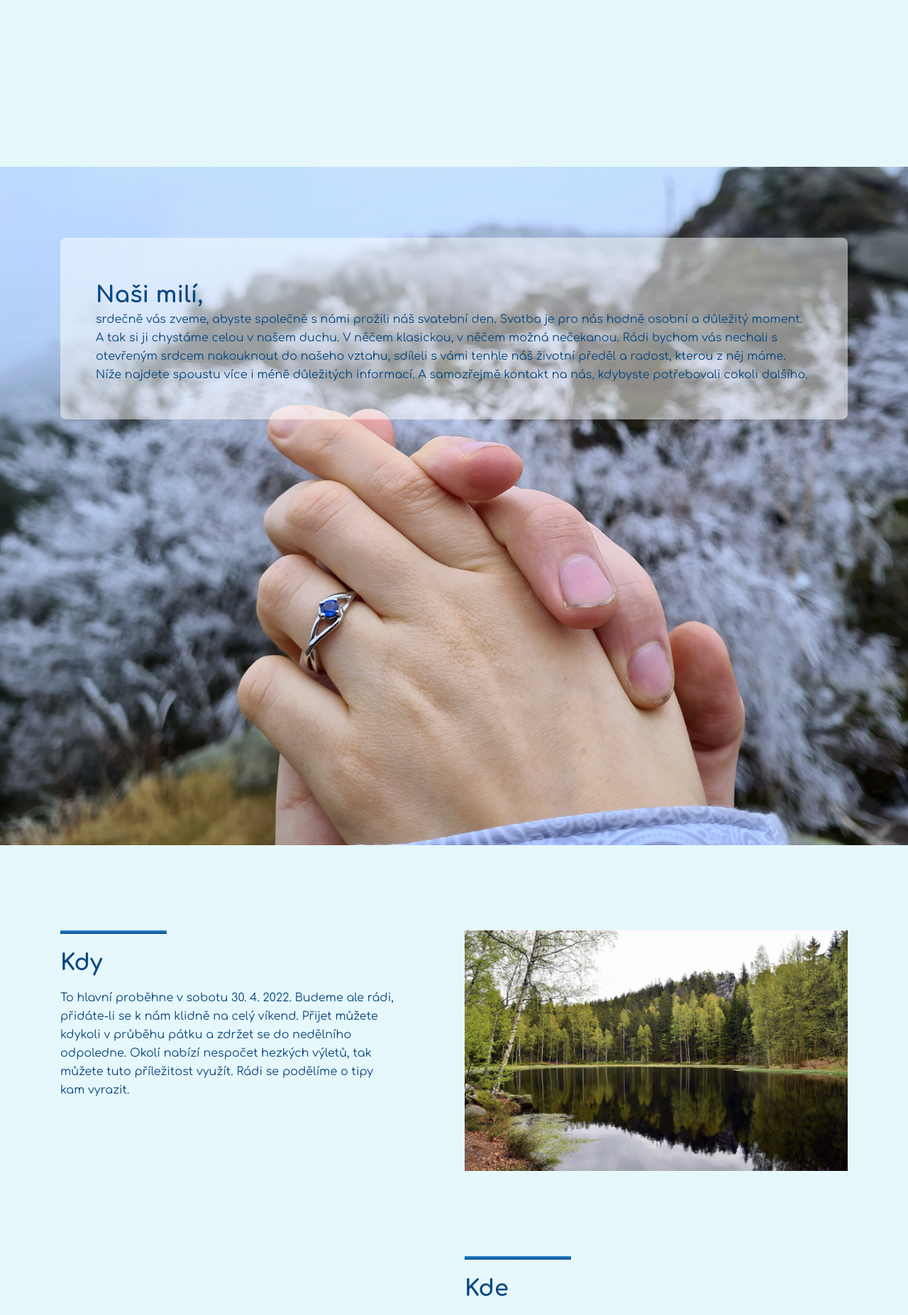
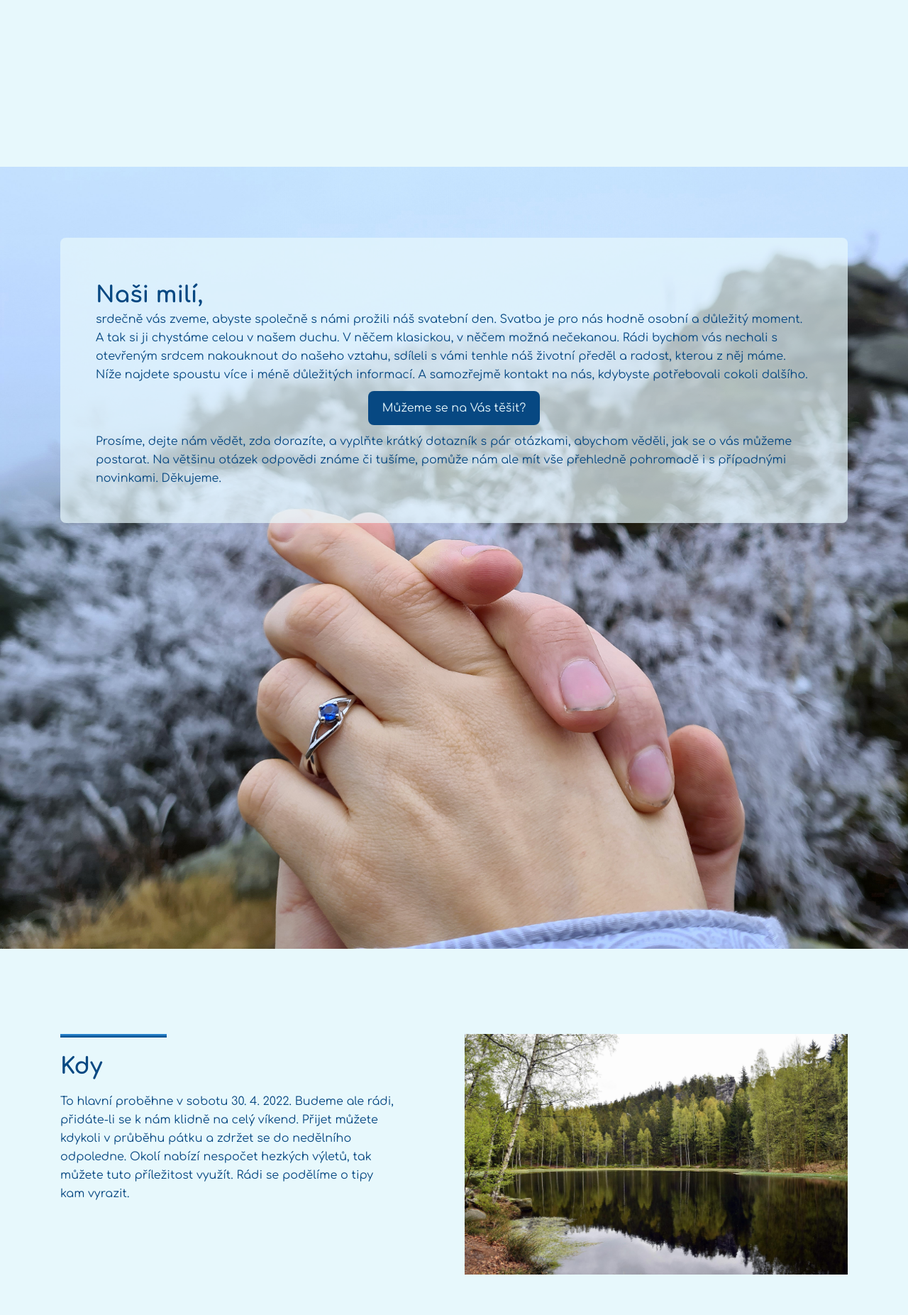
Before and after one commit to magrah2/Svatba, a PHP site: page / in a window 1280 px wide. Shown: the part 880-2733 px from the top of the page at 71% size. Run offline with PHP 8.4, Linux system fonts and the light colour scheme; some web fonts are replaced; grey boxes are pictures that could not be loaded.

Commit message:
button for attendance check

```diff
--- a/assets/css/style.css
+++ b/assets/css/style.css
@@ -51,7 +51,6 @@
 
 body {
   font-family: "textfont", sans-serif;
-  font-weight: normal;
   font-style: normal;
   color: #074882ff;
   overflow-x: hidden;
@@ -143,7 +142,6 @@ ul, ol {
 
 p {
   font-size: 16px;
-  font-weight: 400;
   line-height: 26px;
   color: #074882ff;
   margin: 0px;
@@ -165,7 +163,6 @@ p {
 /*===== All Button Style =====*/
 .main-btn {
   display: inline-block;
-  font-weight: 500;
   text-align: center;
   white-space: nowrap;
   vertical-align: middle;
@@ -173,31 +170,25 @@ p {
   -moz-user-select: none;
   -ms-user-select: none;
   user-select: none;
-  padding: 0 25px;
+  padding: 0px 20px;
   font-size: 16px;
   line-height: 48px;
   border-radius: 8px;
   border: 0;
-  color: #fff;
+  color: #e7f8fcff;
   cursor: pointer;
   z-index: 5;
-  -webkit-transition: all 0.4s ease-out 0s;
-  -moz-transition: all 0.4s ease-out 0s;
-  -ms-transition: all 0.4s ease-out 0s;
-  -o-transition: all 0.4s ease-out 0s;
-  transition: all 0.4s ease-out 0s;
-  background: -webkit-linear-gradient(left, #2d8dd9ff 0%, #074882ff 100%);
-  background: -o-linear-gradient(left, #2d8dd9ff 0%, #074882ff 100%);
-  background: linear-gradient(to right, #2d8dd9ff 0%, #074882ff 100%);
+  background: #074882ff;
   background-size: 200%;
+  margin-bottom:10px;
+  margin-top:10px;
 }
 
 .main-btn:hover {
   color: #fff;
-  background-position: right center;
-}
-
-/*===== All SECTION TITLE Style =====*/
+}
+
+/*===== All SECTION TITLE Style ===== #2d8dd9ff 0%, #074882ff*/
 .section-title .line {
   background: -webkit-linear-gradient(#2d8dd9ff 0%, #074882ff 100%);
   background: -o-linear-gradient(#2d8dd9ff 0%, #074882ff 100%);
@@ -209,7 +200,6 @@ p {
 
 .section-title .title {
   font-size: 38px;
-  font-weight: 700;
   line-height: 42px;
 }
 
@@ -226,14 +216,12 @@ p {
 }
 
 .section-title .title span {
-  font-weight: 400;
   display: contents;
 }
 
 /*===== All Section Title Style =====*/
 .section-title .sub-title {
   font-size: 18px;
-  font-weight: 400;
   color: #361CC1;
   text-transform: uppercase;
 }
@@ -262,7 +250,6 @@ p {
 }
 
 .section-title .title span {
-  font-weight: 400;
   display: contents;
 }
 
@@ -779,7 +766,6 @@ p {
 
 .navbar-nav .nav-item a {
   font-size: 16px;
-  font-weight: 400;
   color: #074882ff;
   -webkit-transition: all 0.3s ease-out 0s;
   -moz-transition: all 0.3s ease-out 0s;
@@ -977,7 +963,7 @@ p {
 }
 
 .sticky .navbar-nav .nav-item.active>a, .sticky .navbar-nav .nav-item:hover>a {
-  color: rgb(0, 169, 199);
+  color: #2d8dd9ff;
 }
 
 /*===== HEADER HERO ===== #fdfbdd*/
@@ -1079,7 +1065,7 @@ p {
       04.UVOD css
 ===========================*/
 .uvod-area {
-  background-color: #e7f8fcff;
+  background-color: rgb(233, 247, 250);
   background-image: url(../images/zasnoubeni4.jpg);
   background-repeat: no-repeat;
   background-size: cover;
@@ -1292,7 +1278,6 @@ p {
 
 .counter-wrapper .single-counter .count {
   font-size: 22px;
-  font-weight: 700;
   color: #fff;
 }
 
@@ -1396,7 +1381,6 @@ p {
 
 .single-team .team-content .holder-name a {
   font-size: 20px;
-  font-weight: 700;
   color: #2E2E2E;
 }
 
@@ -1474,7 +1458,6 @@ p {
 
 .single-testimonial .testimonial-author .author-content .holder-name {
   font-size: 18px;
-  font-weight: 700;
   color: #2E2E2E;
 }
 
@@ -1557,7 +1540,6 @@ p {
 
 .single-blog .blog-content .text {
   font-size: 23px;
-  font-weight: 400;
   line-height: 30px;
   color: #2E2E2E;
   margin-top: 15px;
@@ -1600,7 +1582,6 @@ p {
 
 .subscribe-content .subscribe-title {
   font-size: 35px;
-  font-weight: 700;
 }
 
 @media only screen and (min-width: 992px) and (max-width: 1199px) {
@@ -1774,7 +1755,6 @@ p {
 
 .footer-title .title {
   font-size: 24px;
-  font-weight: 700;
   color: #fff;
 }
 
@@ -1882,6 +1862,8 @@ p {
 .text-box {
   padding: 50px;
   width: 100%;
+  display: gridte;
   border-radius: 8px;
-  background: rgba(255, 255, 255, 0.5);
-}
+  background: rgba(255, 255, 255, 0.6);
+  background: rgba(231, 248, 252, 0.7);
+}
--- a/index.html
+++ b/index.html
@@ -147,17 +147,23 @@
 
     <section id="uvod" class="uvod-area pt-120">
         <div class="container">
-            <div class="row">
-                <div class="col-lg-12">
-                    <div class="text-box">
+            <div class="text-box">
+                <div class="row">
+                    <div class="col-lg-12">
                         <div class="section-title">
-                            <h3 class="title">Naši milí,</h3>
-                            <p class="text">srdečně vás zveme, abyste společně s námi prožili náš svatební den. Svatba je pro nás hodně osobní a důležitý moment. A tak si ji chystáme celou v našem duchu. V něčem klasickou, v něčem možná nečekanou. Rádi bychom vás nechali s otevřeným srdcem nakouknout do našeho vztahu, sdíleli s vámi tenhle náš životní předěl a radost, kterou z něj máme.
-                                Níže najdete spoustu více i méně důležitých informací. A samozřejmě kontakt na nás, kdybyste potřebovali cokoli dalšího.</p>
-                        </div>
-                    </div> <!-- section title -->
+                            <h1 class="title">Naši milí,</h1>
+                        </div> <!-- section title -->
+                        <p class="text">srdečně vás zveme, abyste společně s námi prožili náš svatební den. Svatba je pro nás hodně osobní a důležitý moment. A tak si ji chystáme celou v našem duchu. V něčem klasickou, v něčem možná nečekanou. Rádi bychom vás nechali s otevřeným srdcem nakouknout do našeho vztahu, sdíleli s vámi tenhle náš životní předěl a radost, kterou z něj máme.
+                            Níže najdete spoustu více i méně důležitých informací. A samozřejmě kontakt na nás, kdybyste potřebovali cokoli dalšího.</p>
+                    </div><!-- text box -->
+                </div> <!-- row -->
+                <div class="row justify-content-center">
+                    <a href="#" class="main-btn">Můžeme se na Vás těšit?</a>
                 </div>
-            </div> <!-- row -->
+                <div class="row"></div>
+                    <p class="text">Prosíme, dejte nám vědět, zda dorazíte, a vyplňte krátký dotazník s pár otázkami, abychom věděli, jak se o vás můžeme postarat. Na většinu otázek odpovědi známe či tušíme, pomůže nám ale mít vše přehledně pohromadě i s případnými novinkami. Děkujeme.</p>
+                </div>
+            </div>
         </div> <!-- container -->
     </section>
 
@@ -200,7 +206,7 @@
                             <h3 class="title">Kde</h3>
                         </div> <!-- section title -->
                         <p class="text">Svatba bývá většinou u nevěsty. A tak vás srdečně zveme na severovýchod Čech do skal a kopců. Obřad proběhne mezi břízami na břehu Černého jezírka v Jiráskových skalách.
-                            Zázemím pro oslavu se nám stane <a href="http://www.penzionkaceri.cz/">penzion Kačeří</a> penzion Kačeří ve vesnici Lachov pod kopcem. Celý dům budeme mít pro sebe a k dispozici bude vše potřebné. Počítejte s pokoji po více lidech se společnými koupelnami v dostatečném počtu, rozmístění s vámi zkonzultujeme dopředu. Ložní prádlo bude zajištěno, ručník ale přibalte. Pro milovníku klidu a čerstvého vzduchu není problém si venku rozložit stan či hamaku.</p>
+                            Zázemím pro oslavu se nám stane <a href="http://www.penzionkaceri.cz/">penzion Kačeří</a> ve vesnici Lachov pod kopcem. Celý dům budeme mít pro sebe a k dispozici bude vše potřebné. Počítejte s pokoji po více lidech se společnými koupelnami v dostatečném počtu, rozmístění s vámi zkonzultujeme dopředu. Ložní prádlo bude zajištěno, ručník ale přibalte. Pro milovníku klidu a čerstvého vzduchu není problém si venku rozložit stan či hamaku.</p>
                     </div> <!-- about content -->
                 </div>
                 <div class="col-lg-6 order-lg-first">
```
